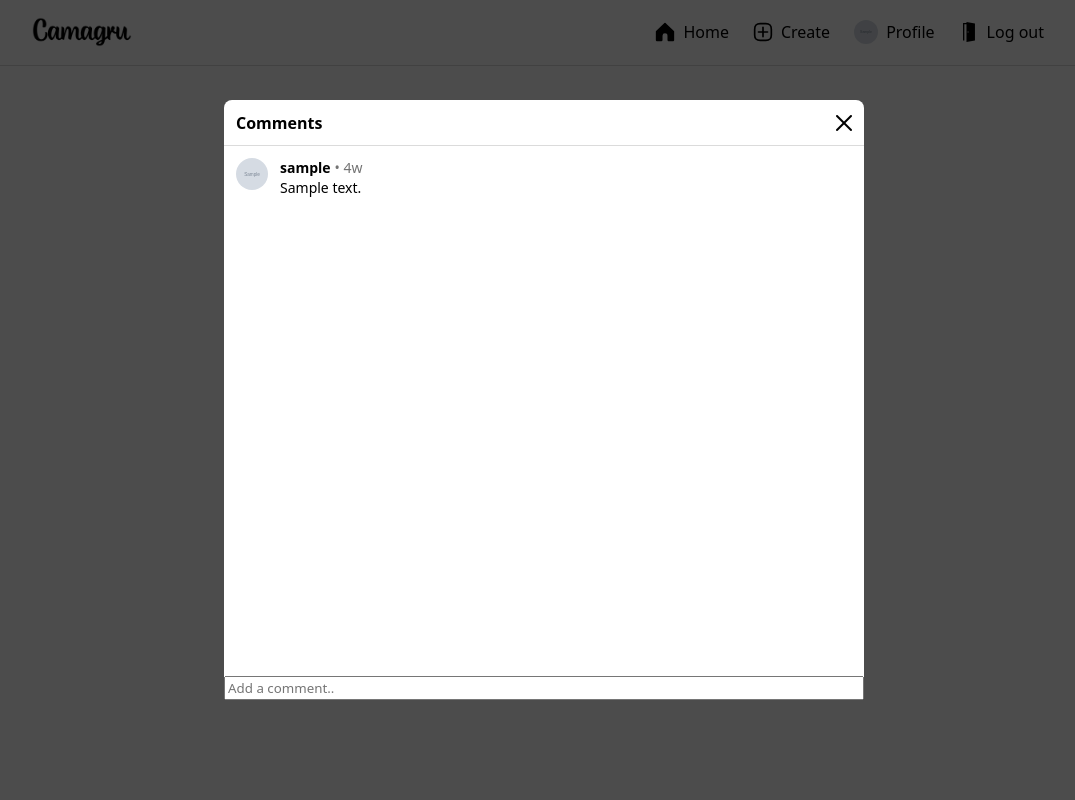
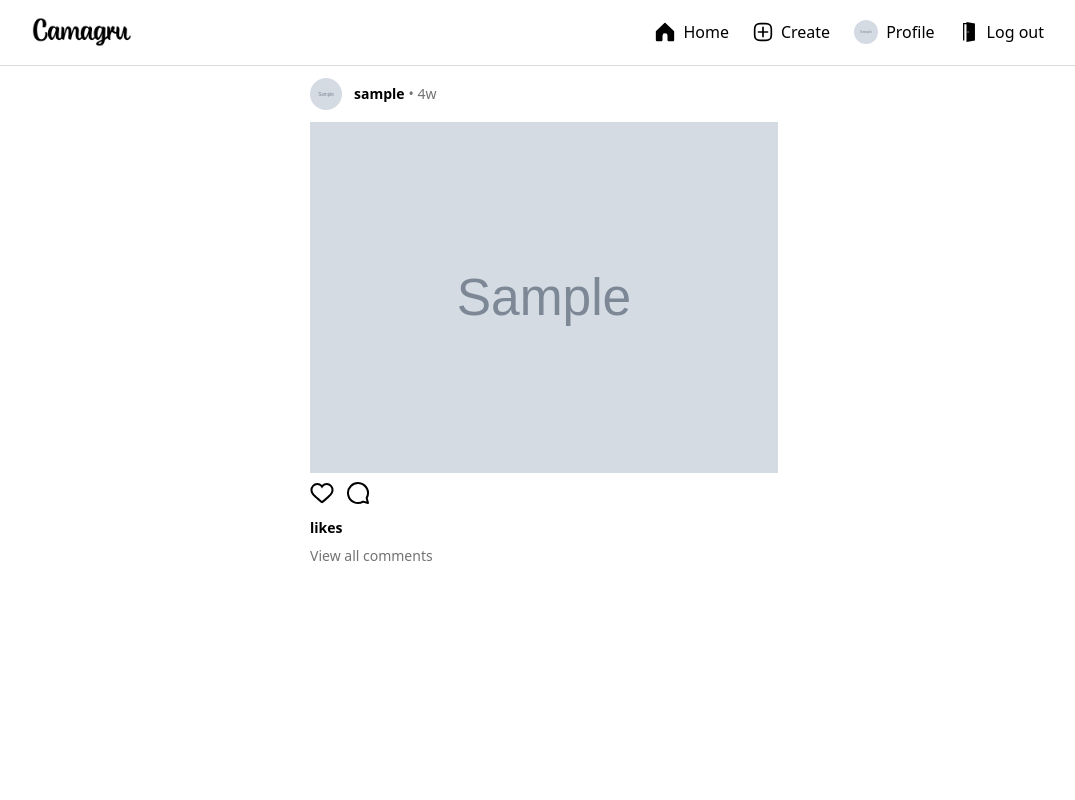
Before and after one commit to fluchtens/camagru, a PHP site: page /p/1 in a window 1280 px wide. Shown: the whole page, without its empty margins (96-1171 px from the left). Run offline with PHP 8.4, Linux system fonts and the light colour scheme; the visitor is signed in with stand-in values (Sample User, id 1); tables that the repository leaves empty hold one stand-in row (values such as "Sample post"); grey boxes marked "Sample" are stand-in pictures; data that the repository does not hold is empty.

Commit message:
create post and comments route

```diff
--- a/src/index.php
+++ b/src/index.php
@@ -47,6 +47,12 @@
                 $post = getPostById($db, $uriArray[2]);
                 $content = $post ? "post.php" : "404.php";
                 $css = $post ? "post.css" : "404.css";
+                break;
+            }
+            if (count($uriArray) === 3 && $uriArray[1] === "c") {
+                $post = getPostById($db, $uriArray[2]);
+                $content = $post ? "comments.php" : "404.php";
+                $css = $post ? "comments.css" : "404.css";
                 break;
             }
             if (count($uriArray) > 2) {
--- a/src/models/post.model.php
+++ b/src/models/post.model.php
@@ -22,7 +22,15 @@
 
 
 function getPostById($db, $postId) {
-    $query = "SELECT * FROM post WHERE id = :id";
+    $query = "SELECT
+                post.*,
+                TIMEDIFF(NOW(), post.created_at) AS time_diff,
+                user.username AS user_username,
+                user.avatar AS user_avatar
+            FROM post
+            INNER JOIN user ON post.user_id = user.id
+            WHERE post.id = :id
+    ";
     $stmt = $db->prepare($query);
     $stmt->bindParam(':id', $postId, PDO::PARAM_INT);
     $stmt->execute();
--- a/src/styles/post.css
+++ b/src/styles/post.css
@@ -1,136 +1,122 @@
-.comments-modal {
-  position: fixed;
-  top: 0;
-  left: 0;
-  width: 100%;
-  height: 100%;
+.post {
+  margin: auto;
+  max-width: 468px;
+  flex-direction: column;
+  display: flex;
+}
+
+.post .user {
+  all: unset;
+  padding: 0.75rem 0rem;
   display: flex;
   align-items: center;
-  justify-content: center;
-  background: rgba(0, 0, 0, 0.7);
-}
-
-.comments-modal .post {
-  width: 50%;
-  height: 75%;
-  flex-direction: column;
-  display: flex;
-  border-radius: 0.5rem;
-  background: #ffffff;
-}
-
-.comments-modal .post .header {
-  padding-left: 0.75rem;
-  display: flex;
-  justify-content: space-between;
-  align-items: center;
-}
-
-.comments-modal .post .header h1 {
-  font-size: 1rem;
-  line-height: 1.5rem;
-  font-weight: 600;
-  text-align: center;
-}
-
-.comments-modal .post .header button {
-  all: unset;
-  width: 1rem;
-  height: 1rem;
-  padding: 0.75rem;
-  display: flex;
-  cursor: pointer;
-}
-
-.comments-modal .post .comments {
-  width: 100%;
-  height: 100%;
-  overflow-y: auto;
-}
-
-.comments-modal .post .comments h2 {
-  font-size: 1.5rem;
-  line-height: 2rem;
-  font-weight: 700;
-  text-align: center;
-}
-
-.comments-modal .post .comments h3 {
-  font-size: 0.875rem;
-  line-height: 1.25rem;
-  font-weight: 400;
-  text-align: center;
-}
-
-.comments-modal .post .comment {
-  padding: 0.75rem 0.75rem;
-  display: flex;
   gap: 0.75rem;
 }
 
-.comments-modal .post .comment img {
+.post .user img {
   width: 2rem;
   height: 2rem;
   border-radius: 50%;
   object-fit: cover;
+  cursor: pointer;
   pointer-events: none;
 }
 
-.comments-modal .post .comment .texts {
-  flex-direction: column;
-  display: flex;
-}
-
-.comments-modal .post .comment .texts .title {
+.post .user .text {
   display: flex;
   align-items: center;
   gap: 0.25rem;
 }
 
-.comments-modal .post .comment .username {
+.post .user .text p {
   margin: 0;
   font-size: 0.875rem;
   line-height: 1.25rem;
   font-weight: 600;
-  text-wrap: nowrap;
+  cursor: pointer;
 }
 
-.comments-modal .post .comment .time-diff {
+.post .user .text span {
   margin: 0;
   font-size: 0.875rem;
   line-height: 1.25rem;
   font-weight: 400;
   color: #737373;
-  text-wrap: nowrap;
+  cursor: pointer;
 }
 
-.comments-modal .post .comment .message {
+.post img {
+  max-width: 468px;
+  width: 100%;
+  max-height: 585px;
+  height: 100%;
+  pointer-events: none;
+}
+
+.post .actions {
+  padding: 0 0 1rem 0;
+  flex-direction: column;
+  display: flex;
+}
+
+.post .buttons {
+  display: flex;
+  gap: 0.75rem;
+}
+
+.post .actions button {
+  all: unset;
+  padding: 0.5rem 0;
+  cursor: pointer;
+}
+
+.post .actions button:hover {
+  opacity: 0.5;
+}
+
+.post .actions .unlikeBtn {
+  color: #f62f40;
+}
+
+.post .actions .unlikeBtn:hover {
+  opacity: 1;
+}
+
+.post .actions a {
+  all: unset;
+  padding: 0.5rem 0;
+  cursor: pointer;
+}
+
+.post .actions a:hover {
+  opacity: 0.5;
+}
+
+.post .actions .likeCount {
+  margin: 0;
+  font-size: 0.875rem;
+  line-height: 1.25rem;
+  font-weight: 600;
+}
+
+.post .actions .commentCount {
   margin: 0;
   font-size: 0.875rem;
   line-height: 1.25rem;
   font-weight: 400;
+  color: #737373;
 }
 
-/* @media (max-width: 1536px) {
-  .post {
-    max-width: 90%;
-    width: 100%;
-    max-height: 90%;
-    height: 100%;
-    flex-direction: column;
-  }
-} */
-
-@media (max-width: 768px) {
-  .comments-modal {
-    align-items: end;
+@media (max-width: 485px) {
+  .post .user {
+    padding: 0.75rem 1rem;
   }
 
-  .comments-modal .post {
-    width: 100%;
+  .post .user .text span {
+    display: none;
   }
 
-  .comments-modal .post .comment {
-    padding: 0.5rem 0.5rem;
+  .post .actions {
+    padding: 0 1rem 1rem 1rem;
   }
 }
--- a/src/views/home.php
+++ b/src/views/home.php
@@ -32,12 +32,12 @@
                                 <svg aria-label="Like" fill="currentColor" width="24" height="24" role="img" viewBox="0 0 24 24"><title>Like</title><path d="M16.792 3.904A4.989 4.989 0 0 1 21.5 9.122c0 3.072-2.652 4.959-5.197 7.222-2.512 2.243-3.865 3.469-4.303 3.752-.477-.309-2.143-1.823-4.303-3.752C5.141 14.072 2.5 12.167 2.5 9.122a4.989 4.989 0 0 1 4.708-5.218 4.21 4.21 0 0 1 3.675 1.941c.84 1.175.98 1.763 1.12 1.763s.278-.588 1.11-1.766a4.17 4.17 0 0 1 3.679-1.938m0-2a6.04 6.04 0 0 0-4.797 2.127 6.052 6.052 0 0 0-4.787-2.127A6.985 6.985 0 0 0 .5 9.122c0 3.61 2.55 5.827 5.015 7.97.283.246.569.494.853.747l1.027.918a44.998 44.998 0 0 0 3.518 3.018 2 2 0 0 0 2.174 0 45.263 45.263 0 0 0 3.626-3.115l.922-.824c.293-.26.59-.519.885-.774 2.334-2.025 4.98-4.32 4.98-7.94a6.985 6.985 0 0 0-6.708-7.218Z"></path></svg>
                             </button>
                         <?php endif; ?>
-                        <a href="<?= "p/" . $post['id']; ?>" class="comment">
+                        <a href="<?= "c/" . $post['id']; ?>" class="comment">
                             <svg aria-label="Comment" class="x1lliihq x1n2onr6 x5n08af" fill="currentColor" height="24" role="img" viewBox="0 0 24 24" width="24"><title>Comment</title><path d="M20.656 17.008a9.993 9.993 0 1 0-3.59 3.615L22 22Z" fill="none" stroke="currentColor" stroke-linejoin="round" stroke-width="2"></path></svg>
                         </a>
                     </div>
                     <p class="likeCount"><?= $post['like_count'] . " likes"; ?></p>
-                    <a href="<?= "p/" . $post['id']; ?>" class="commentCount"><?= "View all " . $post['comment_count'] . " comments" ?></a>
+                    <a href="<?= "c/" . $post['id']; ?>" class="commentCount"><?= "View all " . $post['comment_count'] . " comments" ?></a>
                 </div>
                 <hr>
             </div>
--- a/src/views/post.php
+++ b/src/views/post.php
@@ -5,46 +5,39 @@
 }
 
 $post = getPostById($db, $uriArray[2]);
-if ($post) {
-    $image = $baseUrl . "assets/uploads/posts/" . $post['file'];
-    $comments = getPostComments($db, $uriArray[2]);
-}
+$comments = getPostComments($db, $uriArray[2]);
 ?>
 
-<div id="commentsModal" class="comments-modal">
-    <div class="post">
-        <div class="header">
-            <h1>Comments</h1>
-            <button id="closeCommentsModalBtn">
-                <img src="<?= $baseUrl . "assets/cross.png" ?>" alt="cross.png">
-            </button>
+<div class="post">
+    <a class="user" href="<?= "/" . $post['user_username']; ?>">
+        <?php $avatar = $post['user_avatar'] ? $baseUrl . "assets/uploads/avatars/" . $post['user_avatar'] : null; ?>
+        <?php if ($avatar): ?>
+            <img src="<?= $avatar; ?>" alt="<?= $post['avatar']; ?>">
+        <?php else: ?>
+            <img src="<?= $baseUrl . "assets/noavatar.png"; ?>" alt="noavatar.png">
+        <?php endif; ?>
+        <div class="text">
+            <p class="username"><?= $post['user_username']; ?></p>
+            <span class="time-diff">• <?= formatElapsedTime($post['time_diff']); ?></span>
         </div>
-        <hr>
-        <div class="comments">
-            <?php if (!$comments): ?>
-                <h2>No comments yet.</h2>
-                <h3>Start the conversation.</h3>
+    </a>
+    <img src="<?= $baseUrl . "assets/uploads/posts/" . $post['file']; ?>" alt="<?= $post['file']; ?>">
+    <div class="actions">
+        <div class="buttons">
+            <?php if ($post['liked']): ?>
+                <button class="unlikeBtn" data-post-id="<?= $post['id']; ?>">
+                    <svg aria-label="Unlike" fill="currentColor" width="24" height="24" role="img" viewBox="0 0 48 48"><title>Unlike</title><path d="M34.6 3.1c-4.5 0-7.9 1.8-10.6 5.6-2.7-3.7-6.1-5.5-10.6-5.5C6 3.1 0 9.6 0 17.6c0 7.3 5.4 12 10.6 16.5.6.5 1.3 1.1 1.9 1.7l2.3 2c4.4 3.9 6.6 5.9 7.6 6.5.5.3 1.1.5 1.6.5s1.1-.2 1.6-.5c1-.6 2.8-2.2 7.8-6.8l2-1.8c.7-.6 1.3-1.2 2-1.7C42.7 29.6 48 25 48 17.6c0-8-6-14.5-13.4-14.5z"></path></svg>
+                </button>
             <?php else: ?>
-                <?php foreach($comments as $comment): ?>
-                    <div class="comment">
-                        <?php $avatar = $comment['user_avatar'] ? $baseUrl . "assets/uploads/avatars/" . $comment['user_avatar'] : null; ?>
-                        <?php if ($avatar): ?>
-                            <img src="<?= $avatar; ?>" alt="<?= $comment['avatar']; ?>">
-                        <?php else: ?>
-                            <img src="<?= $baseUrl . "assets/noavatar.png"; ?>" alt="noavatar.png">
-                        <?php endif; ?>
-                        <div class="texts">
-                            <div class="title">
-                                <span class="username"><?= $comment['user_username'] ?></span>
-                                <span class="time-diff">• <?= formatElapsedTime($comment['time_diff']); ?></span>
-                            </div>
-                            <p class="message"><?= $comment['comment'] ?></p>
-                        </div>
-                    </div>
-                <?php endforeach; ?>
+                <button class="likeBtn" data-post-id="<?= $post['id']; ?>">
+                    <svg aria-label="Like" fill="currentColor" width="24" height="24" role="img" viewBox="0 0 24 24"><title>Like</title><path d="M16.792 3.904A4.989 4.989 0 0 1 21.5 9.122c0 3.072-2.652 4.959-5.197 7.222-2.512 2.243-3.865 3.469-4.303 3.752-.477-.309-2.143-1.823-4.303-3.752C5.141 14.072 2.5 12.167 2.5 9.122a4.989 4.989 0 0 1 4.708-5.218 4.21 4.21 0 0 1 3.675 1.941c.84 1.175.98 1.763 1.12 1.763s.278-.588 1.11-1.766a4.17 4.17 0 0 1 3.679-1.938m0-2a6.04 6.04 0 0 0-4.797 2.127 6.052 6.052 0 0 0-4.787-2.127A6.985 6.985 0 0 0 .5 9.122c0 3.61 2.55 5.827 5.015 7.97.283.246.569.494.853.747l1.027.918a44.998 44.998 0 0 0 3.518 3.018 2 2 0 0 0 2.174 0 45.263 45.263 0 0 0 3.626-3.115l.922-.824c.293-.26.59-.519.885-.774 2.334-2.025 4.98-4.32 4.98-7.94a6.985 6.985 0 0 0-6.708-7.218Z"></path></svg>
+                </button>
             <?php endif; ?>
+            <a href="<?= "c/" . $post['id']; ?>" class="comment">
+                <svg aria-label="Comment" class="x1lliihq x1n2onr6 x5n08af" fill="currentColor" height="24" role="img" viewBox="0 0 24 24" width="24"><title>Comment</title><path d="M20.656 17.008a9.993 9.993 0 1 0-3.59 3.615L22 22Z" fill="none" stroke="currentColor" stroke-linejoin="round" stroke-width="2"></path></svg>
+            </a>
         </div>
-        <input type="text" placeholder="Add a comment..">
+        <p class="likeCount"><?= $post['like_count'] . " likes"; ?></p>
+        <a href="<?= "c/" . $post['id']; ?>" class="commentCount"><?= "View all " . $post['comment_count'] . " comments" ?></a>
     </div>
-    <script src="<?= $baseUrl . "scripts/comments.js" ?>"></script>
 </div>
```
Also changed, not shown: src/styles/comments.css (added, +136 -0 lines), src/views/comments.php (added, +47 -0 lines).
